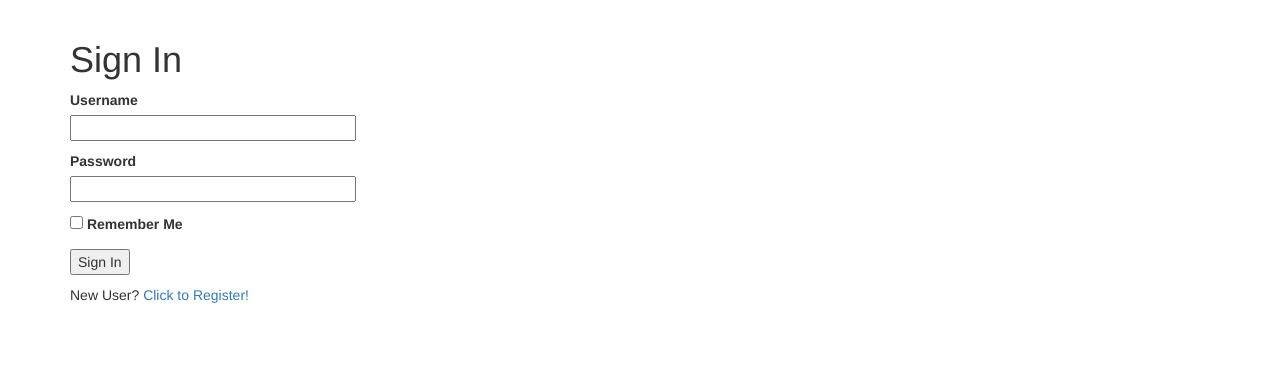
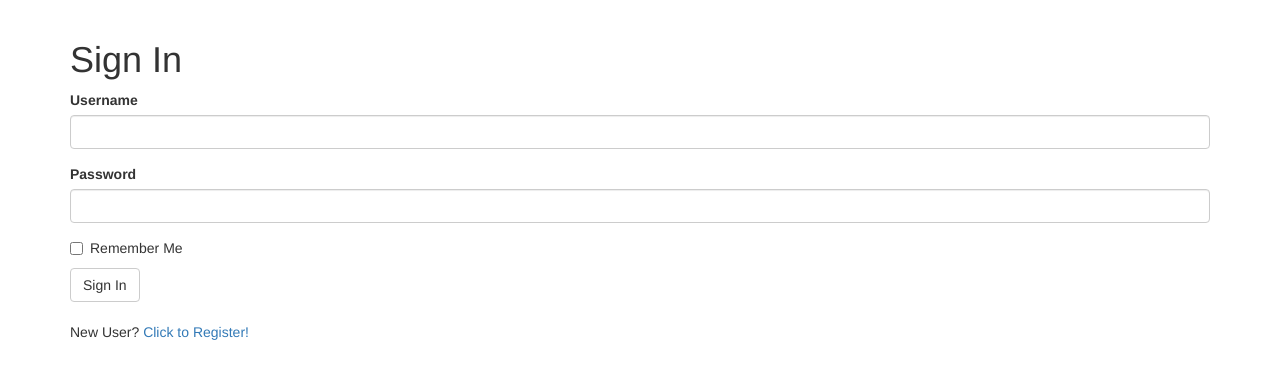
Before and after one commit to bkmd11/Realtor_Pugh_Pugh, a Flask app: page /login in a window 1280 px wide. Shown: the part 50-429 px from the top of the page. Run offline with Flask 2, Linux system fonts and the light colour scheme; some libraries are stand-ins or nearby versions.

Commit message:
playing with forms

```diff
--- a/app/templates/login.html
+++ b/app/templates/login.html
@@ -1,29 +1,15 @@
 <!DOCTYPE html>
 <html lang="en">
 {% extends "base.html" %}
+{% import 'bootstrap/wtf.html' as wtf %}
 
 {% block app_content %}
     <body>
         <h1>Sign In</h1>
-        <form action="" method="post" novalidate>
-            {{ form.hidden_tag() }}
-            <p>
-                {{ form.username.label }}<br>
-                {{ form.username(size=32) }}<br>
-                {% for error in form.username.errors %}
-                <span style="color: red;">[{{ error }}]</span>
-                {% endfor %}
-            </p>
-            <p>
-                {{ form.password.label }}<br>
-                {{ form.password(size=32) }}<br>
-                {% for error in form.password.errors %}
-                <span style="color: red;">[{{ error }}]</span>
-                {% endfor %}
-            </p>
-            <p>{{ form.remember_me() }} {{ form.remember_me.label }}</p>
-            <p>{{ form.submit() }}</p>
-        </form>
+        {% if form %}
+        {{ wtf.quick_form(form) }}
+        <br>
+        {% endif %}
     <p>New User? <a href="{{ url_for('new_user') }}">Click to Register!</a></p>
     </body>
 {% endblock %}
```
